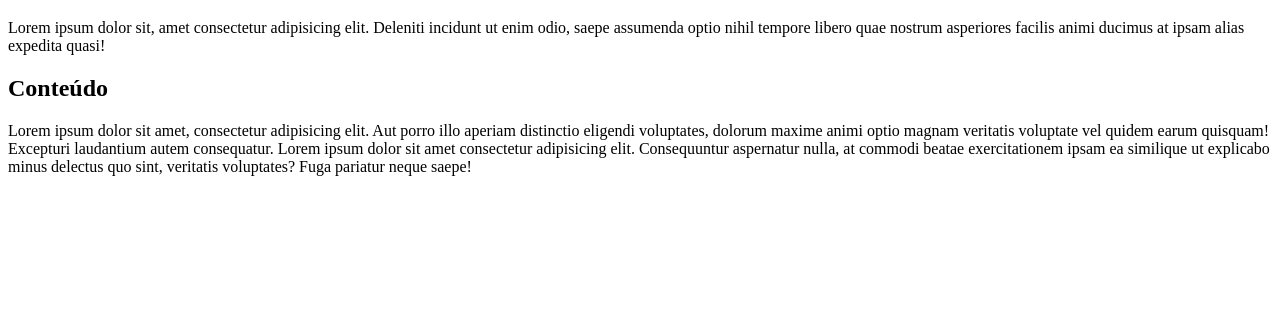
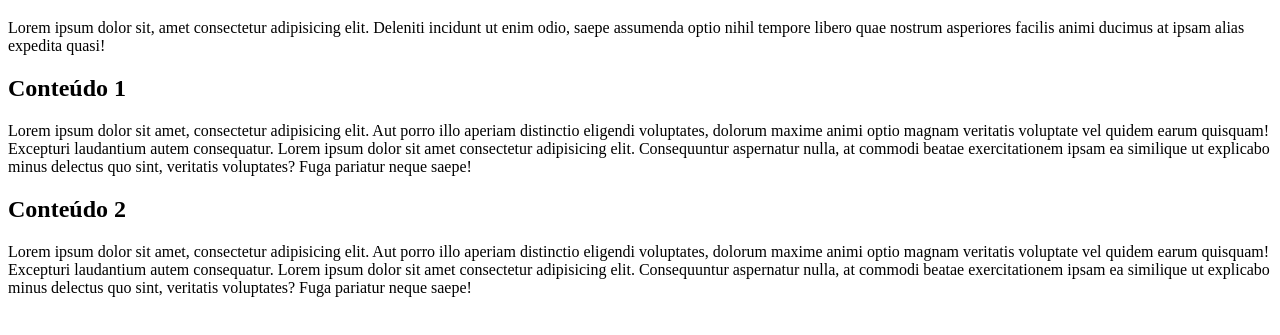
Before and after one commit to cristiano-borsato/hello-world, a plain HTML site: page index.html in a window 1280 px wide. Shown: the part 61-396 px from the top of the page. Drawn offline with Linux system fonts and the light colour scheme.

Commit message:
adding content2

```diff
--- a/index.html
+++ b/index.html
@@ -8,7 +8,9 @@
 <body>
     <h1>Hello World - Git/Github</h1>
     <p>Lorem ipsum dolor sit, amet consectetur adipisicing elit. Deleniti incidunt ut enim odio, saepe assumenda optio nihil tempore libero quae nostrum asperiores facilis animi ducimus at ipsam alias expedita quasi!</p>
-    <h2>Conteúdo</h2>
+    <h2>Conteúdo 1</h2>
+    <p>Lorem ipsum dolor sit amet, consectetur adipisicing elit. Aut porro illo aperiam distinctio eligendi voluptates, dolorum maxime animi optio magnam veritatis voluptate vel quidem earum quisquam! Excepturi laudantium autem consequatur. Lorem ipsum dolor sit amet consectetur adipisicing elit. Consequuntur aspernatur nulla, at commodi beatae exercitationem ipsam ea similique ut explicabo minus delectus quo sint, veritatis voluptates? Fuga pariatur neque saepe!</p>
+    <h2>Conteúdo 2</h2>
     <p>Lorem ipsum dolor sit amet, consectetur adipisicing elit. Aut porro illo aperiam distinctio eligendi voluptates, dolorum maxime animi optio magnam veritatis voluptate vel quidem earum quisquam! Excepturi laudantium autem consequatur. Lorem ipsum dolor sit amet consectetur adipisicing elit. Consequuntur aspernatur nulla, at commodi beatae exercitationem ipsam ea similique ut explicabo minus delectus quo sint, veritatis voluptates? Fuga pariatur neque saepe!</p>
 </body>
 </html>
```
